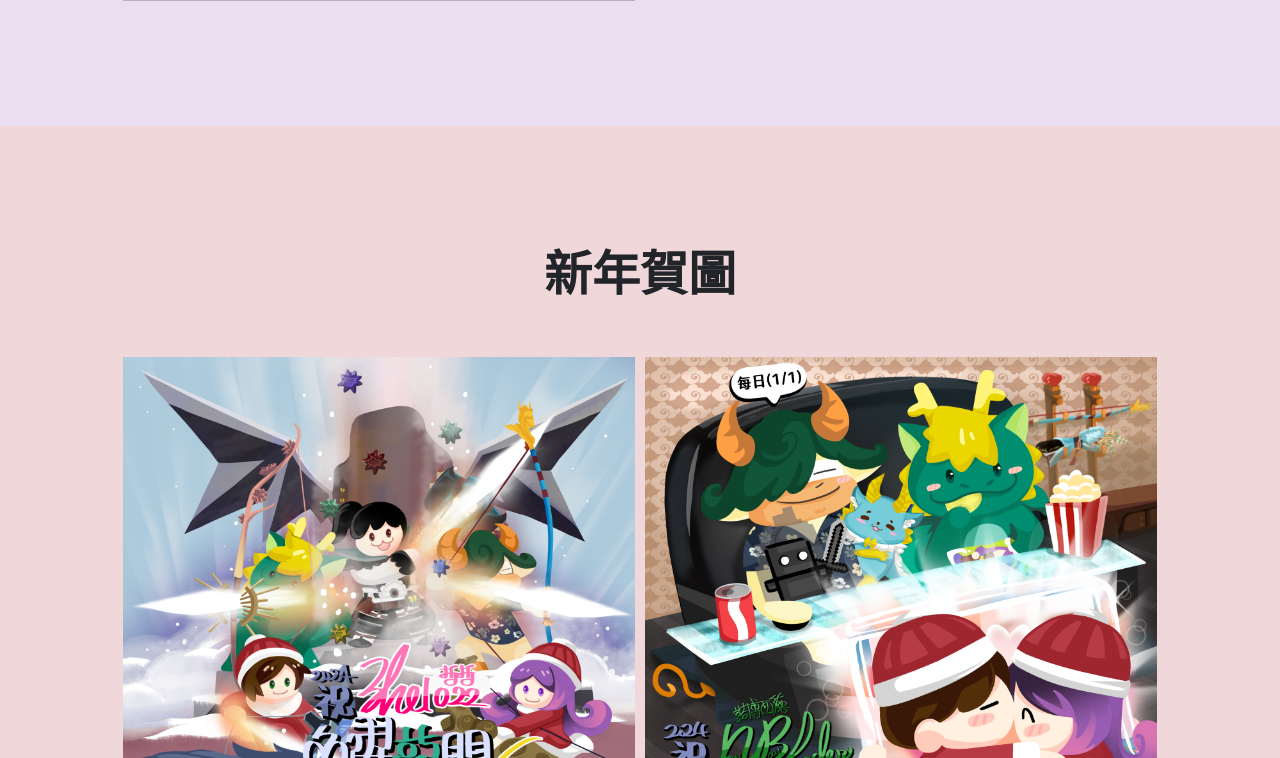
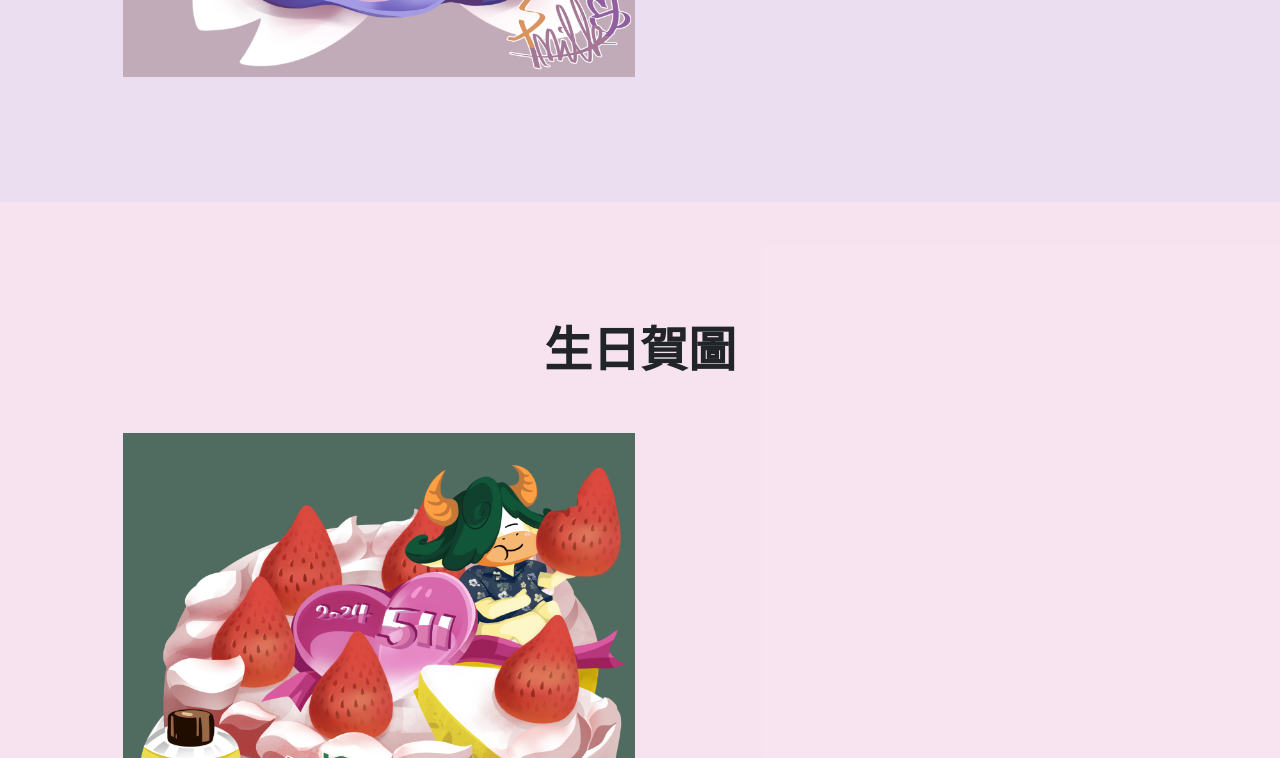
Before and after one commit to Sptmilktea/Spt_t01, a plain HTML site: page index.html in a window 1280 px wide. Shown: the part 2042-2800 px from the top of the page. Drawn offline with nearby package versions, Linux system fonts and the light colour scheme.

Commit message:
0.1.8
增加 生日賀圖 區塊
祝西德5/11生日快樂！

```diff
--- a/index.html
+++ b/index.html
@@ -28,6 +28,7 @@
                 <li class="sidebar-nav-item"><a href="#about">關於</a></li>
                 <!--li class="sidebar-nav-item"><a href="#services">Services</a></li-->
                 <li class="sidebar-nav-item"><a href="#flower">地芋與花</a></li>
+                <li class="sidebar-nav-item"><a href="#birthday">生日賀圖</a></li>
                 <li class="sidebar-nav-item"><a href="#newyear">新年賀圖</a></li>
                 <li class="sidebar-nav-item"><a href="#festival">特殊節慶</a></li>
                 <li class="sidebar-nav-item"><a href="#giving">芋頭贈圖</a></li>
@@ -52,6 +53,7 @@
                         <h2>地芋鮮奶茶 在<a href="https://www.twitch.tv/spt_milktea" target="_blank">Twitch</a>的直播</h2>
                         <p class="lead mb-5">主要是地瓜和芋頭玩遊戲、偶爾芋頭畫圖的台。芋頭是個愛笑的女生，常常被冷笑話戳中笑點；地瓜是個講話實在的男生，總是會戳中芋頭。玩得遊戲類型很多元，大部分都會嘗試，大致上芋頭偏好戰鬥、地瓜偏好種田。我們在這裡玩得開心也祝大家能找到屬於自己的快樂。</p>
                         <a class="btn btn-dark btn-xl" href="#flower">地芋與花</a>
+                        <a class="btn btn-dark btn-xl" href="#birthday">生日賀圖</a>
                         <a class="btn btn-dark btn-xl" href="#newyear">新年賀圖</a>
                         <a class="btn btn-dark btn-xl" href="#festival">特殊節慶</a>
                         <a class="btn btn-dark btn-xl" href="#giving">芋頭贈圖</a>
@@ -122,6 +124,27 @@
                                 </div>
                             </div>
                             <img class="img-fluid" src="images/地芋與花/櫻花.png" alt="..." />
+                        </a>
+                    </div>
+                </div>
+            </div>
+        </section>
+		<!-- flower 生日賀圖-->
+        <section class="content-section bg-f-2" id="birthday">
+            <div class="container px-4 px-lg-5">
+                <div class="content-section-heading text-center">
+                    <h2 class="mb-5">生日賀圖</h2>
+                </div>
+                <div class="row gx-0">
+                    <div class="col-lg-6">
+                        <a class="portfolio-item" href="https://www.youtube.com/post/Ugkx6ck4PuyFspSTy_-xde1smGO_rCCN3q67" target="_blank">
+                            <div class="caption">
+                                <div class="caption-content">
+                                    <div class="h2">祝西德5/11生日快樂！</div>
+                                    <p class="mb-0">地芋鮮奶茶一起祝諾博西德生日快樂！西德在吃草莓時，地瓜芋頭小精靈拿起一片地瓜、芋頭內餡的草莓蛋糕配杯烏龍綠，讚～</p>
+                                </div>
+                            </div>
+                            <img class="img-fluid" src="images/生日賀圖/生日賀圖for-西德.png" alt="..." />
                         </a>
                     </div>
                 </div>
```
Also changed, not shown: images/生日賀圖/生日賀圖for-西德.png (added).
